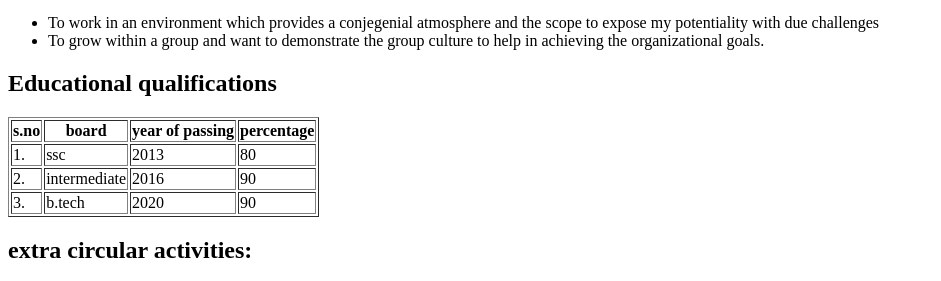
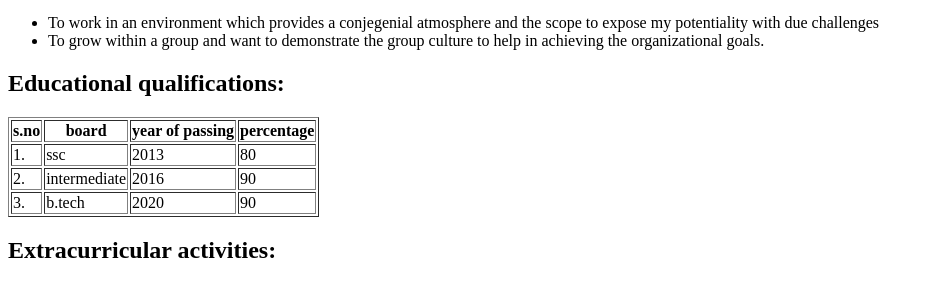
Before and after one commit to izzzyyy/izzzyyy.github.io, a plain HTML site: page resume.html in a window 1280 px wide. Shown: the part 127-408 px from the top of the page, without its empty margins (0-941 px from the left). Drawn offline with Linux system fonts and the light colour scheme.

Commit message:
resume edited

```diff
--- a/resume.html
+++ b/resume.html
@@ -4,7 +4,7 @@
     <title>resume</title>
 </head>
 <body>
-    <h3>NAME:ISAAC SAMUEL</h3>
+    <h3>NAME: ISAAC SAMUEL</h3>
 
     <h3>ADDRESS (OPTIONAL): FLAT NO 219 3 RD FLOOR C BLOCK JANAPRIYA ABODES
 GANDHINAGAR</h3>
@@ -19,7 +19,7 @@ achieving the organizational goals.</li>
 
     </ul>
 
-    <h2>Educational qualifications</h2>
+    <h2>Educational qualifications:</h2>
     <table border=1>
   <tr>
     <th>s.no</th>
@@ -48,7 +48,7 @@ achieving the organizational goals.</li>
 
 </table>
 
-    <h2>extra circular activities:</h2>
+    <h2>Extracurricular activities:</h2>
 
     <ul>
 
```
